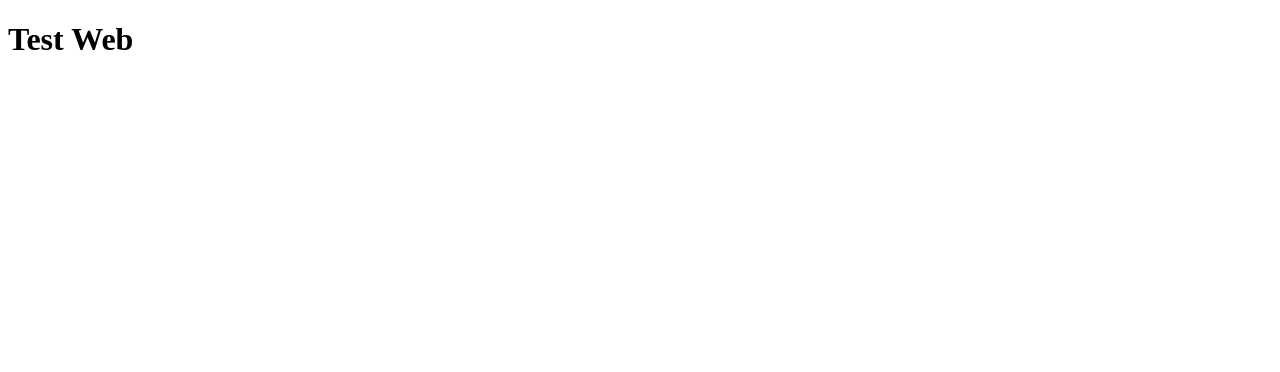
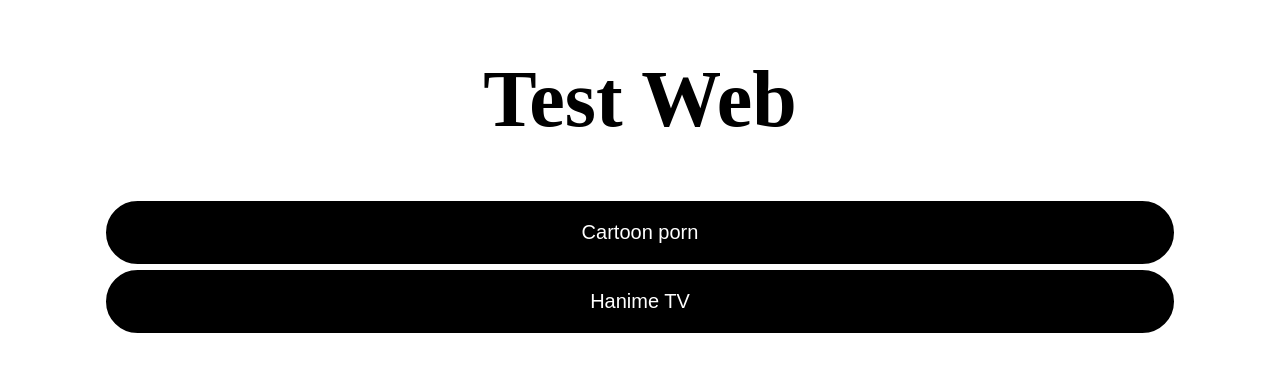
Before and after one commit to VLorar/VLorar.github.io, a plain HTML site: page index.html in a window 1280 px wide. Drawn offline with Linux system fonts and the light colour scheme.

Commit message:
Add files via upload

```diff
--- a/index.html
+++ b/index.html
@@ -1,12 +1,22 @@
 <!DOCTYPE html>
 <html>
 <head>
+<style>
+div{text-align: center;}
+h1{font-size: 80px;}
+button{padding: 20px; width: 85%;font-size: 20px;border-radius: 70px;background-color: black;color: white;border:solid;}
+ button:hover{background-color: grey;}
+</style>
 <meta name="theme-color" content="#000000" />
 
 <link rel="icon" type="image/x-icon" href="aGd26qZ_460s.jpg">
 <title>Test web</title>
 </head>
 <body>
+<div>
 <h1>Test Web</h1>
+<a href="https://www.cartoonporn.com" ><button>Cartoon porn</button></a>
+<a href="https://www.hanime.tv" ><button>Hanime TV</button></a>
+</div>
 </body>
 </html>
```
